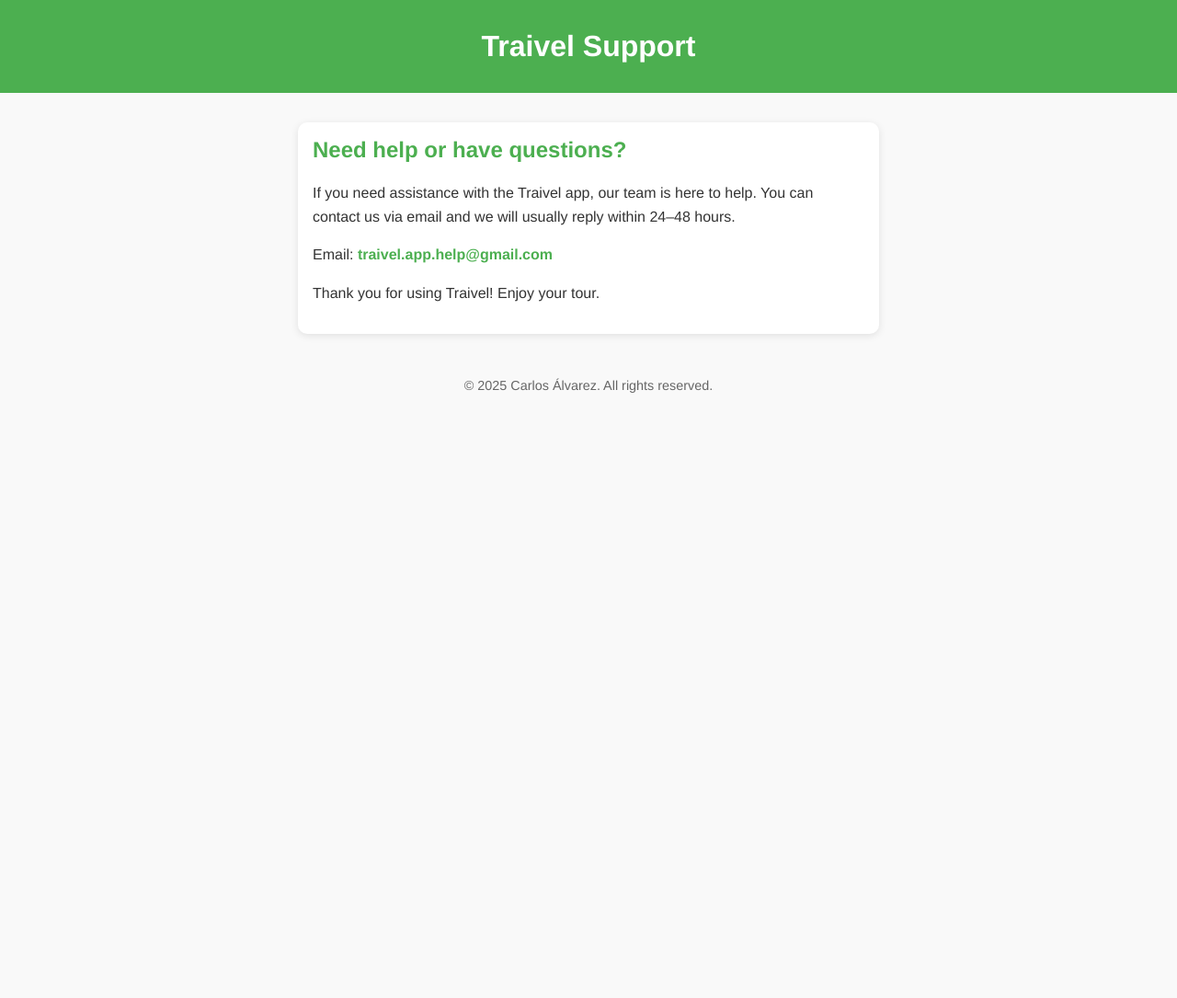
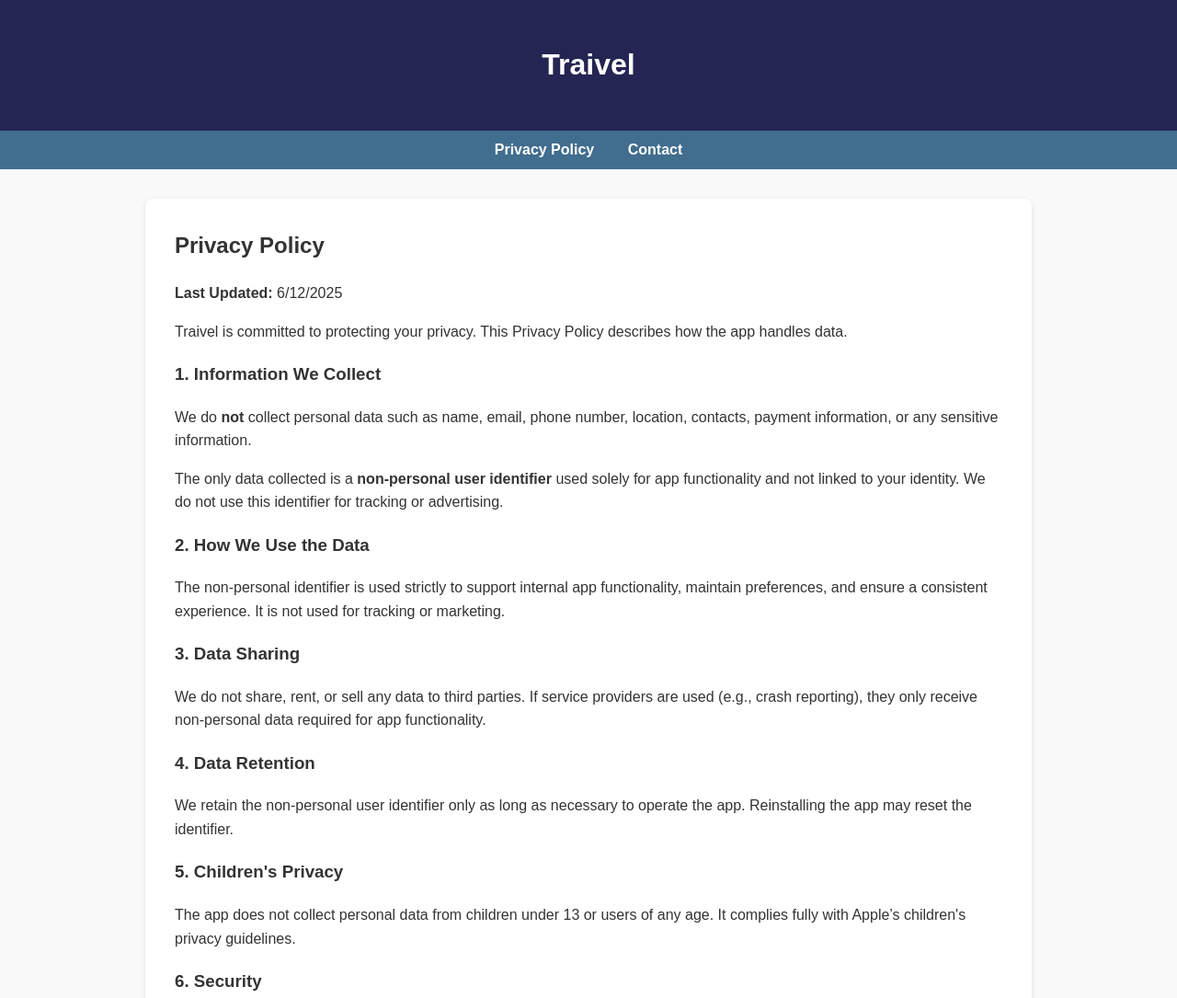
Before and after one commit to carlosAlcia/traivel-support, a plain HTML site: page index.html in a window 1280 px wide. Shown: the top 1085 px of the page at 92% size. Before the commit the page ends 800 px from the top, so only its background shows below. Drawn offline with Linux system fonts and the light colour scheme.

Commit message:
Update index.html

```diff
--- a/index.html
+++ b/index.html
@@ -1,74 +1,105 @@
 <!DOCTYPE html>
 <html lang="en">
 <head>
-  <meta charset="UTF-8">
-  <meta name="viewport" content="width=device-width, initial-scale=1.0">
-  <title>Traivel Support</title>
+  <meta charset="UTF-8" />
+  <meta name="viewport" content="width=device-width, initial-scale=1.0" />
+  <title>Traivel – Privacy & Contact</title>
   <style>
     body {
-      font-family: 'Helvetica Neue', Arial, sans-serif;
-      background-color: #f9f9f9;
-      color: #333;
+      font-family: Arial, sans-serif;
       margin: 0;
       padding: 0;
+      background: #f9f9f9;
+      color: #333;
+      line-height: 1.6;
     }
     header {
-      background-color: #4CAF50;
-      color: white;
-      padding: 2rem 1rem;
+      background: #242552;
+      color: #fff;
+      padding: 1.5rem;
       text-align: center;
     }
-    header h1 {
-      margin: 0;
-      font-size: 2rem;
+    nav {
+      background: #416d8e;
+      padding: 0.5rem;
+      text-align: center;
     }
-    main {
-      max-width: 600px;
-      margin: 2rem auto;
-      padding: 1rem;
-      background-color: white;
-      box-shadow: 0 2px 8px rgba(0,0,0,0.1);
-      border-radius: 10px;
-    }
-    main h2 {
-      color: #4CAF50;
-      margin-top: 0;
-    }
-    p {
-      line-height: 1.6;
-    }
-    a {
-      color: #4CAF50;
+    nav a {
+      color: #fff;
+      margin: 0 1rem;
       text-decoration: none;
       font-weight: bold;
     }
-    a:hover {
+    nav a:hover {
       text-decoration: underline;
     }
+    section {
+      max-width: 900px;
+      margin: 2rem auto;
+      background: #fff;
+      padding: 2rem;
+      border-radius: 8px;
+      box-shadow: 0 2px 6px rgba(0,0,0,0.1);
+    }
+    h2 {
+      margin-top: 0;
+    }
     footer {
+      margin-top: 3rem;
       text-align: center;
       padding: 1rem;
+      background: #eee;
       font-size: 0.9rem;
-      color: #666;
     }
   </style>
 </head>
 <body>
-
   <header>
-  <h1>Traivel Support</h1>
+    <h1>Traivel</h1>
   </header>
 
-<main>
+  <nav>
+    <a href="#privacy">Privacy Policy</a>
+    <a href="#contact">Contact</a>
+  </nav>
+
+  <section id="privacy">
+    <h2>Privacy Policy</h2>
+    <p><strong>Last Updated:</strong> 6/12/2025</p>
+    <p>Traivel is committed to protecting your privacy. This Privacy Policy describes how the app handles data.</p>
+
+    <h3>1. Information We Collect</h3>
+    <p>We do <strong>not</strong> collect personal data such as name, email, phone number, location, contacts, payment information, or any sensitive information.</p>
+    <p>The only data collected is a <strong>non-personal user identifier</strong> used solely for app functionality and not linked to your identity. We do not use this identifier for tracking or advertising.</p>
+
+    <h3>2. How We Use the Data</h3>
+    <p>The non-personal identifier is used strictly to support internal app functionality, maintain preferences, and ensure a consistent experience. It is not used for tracking or marketing.</p>
+
+    <h3>3. Data Sharing</h3>
+    <p>We do not share, rent, or sell any data to third parties. If service providers are used (e.g., crash reporting), they only receive non-personal data required for app functionality.</p>
+
+    <h3>4. Data Retention</h3>
+    <p>We retain the non-personal user identifier only as long as necessary to operate the app. Reinstalling the app may reset the identifier.</p>
+
+    <h3>5. Children's Privacy</h3>
+    <p>The app does not collect personal data from children under 13 or users of any age. It complies fully with Apple’s children's privacy guidelines.</p>
+
+    <h3>6. Security</h3>
+    <p>We apply reasonable security measures to protect data, although no method is completely secure.</p>
+
+    <h3>7. Changes to This Privacy Policy</h3>
+    <p>Changes may be made periodically. The latest version will always be shown on this page with an updated date.</p>
+  </section>
+
+  <section id="contact">
     <h2>Need help or have questions?</h2>
     <p>If you need assistance with the Traivel app, our team is here to help. You can contact us via email and we will usually reply within 24–48 hours.</p>
     <p>Email: <a href="mailto:traivel.app.help@gmail.com">traivel.app.help@gmail.com</a></p>
     <p>Thank you for using Traivel! Enjoy your tour.</p>
-</main>
+  </section>
 
   <footer>
     &copy; 2025 Carlos Álvarez. All rights reserved.
   </footer>
-
 </body>
 </html>
```
Lines whose indentation alone changed are shown as unchanged.
